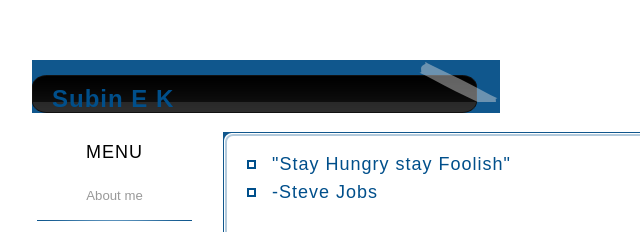
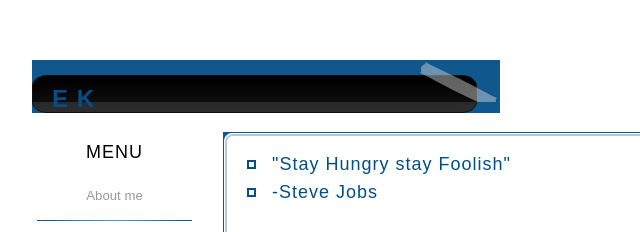
Before and after one commit to eksubin/Portfolio-Version1.0, a plain HTML site: page index.html in a window 1280 px wide. Shown: the top 232 px of the page, 183-823 px from the left. Drawn offline with Linux system fonts and the light colour scheme; files whose address does not match are found by name.

Commit message:
Update index.html
test

```diff
--- a/index.html
+++ b/index.html
@@ -18,7 +18,7 @@
               <div class="title-bottom-left">
                 <div class="title-top-right">
                   <div class="title-bottom-right">
-                    <h1><a href="aboutme.html">Subin E K</a></h1>
+                    <h1><a href="aboutme.html">E K</a></h1>
                   </div>
                 </div>
               </div>
```
